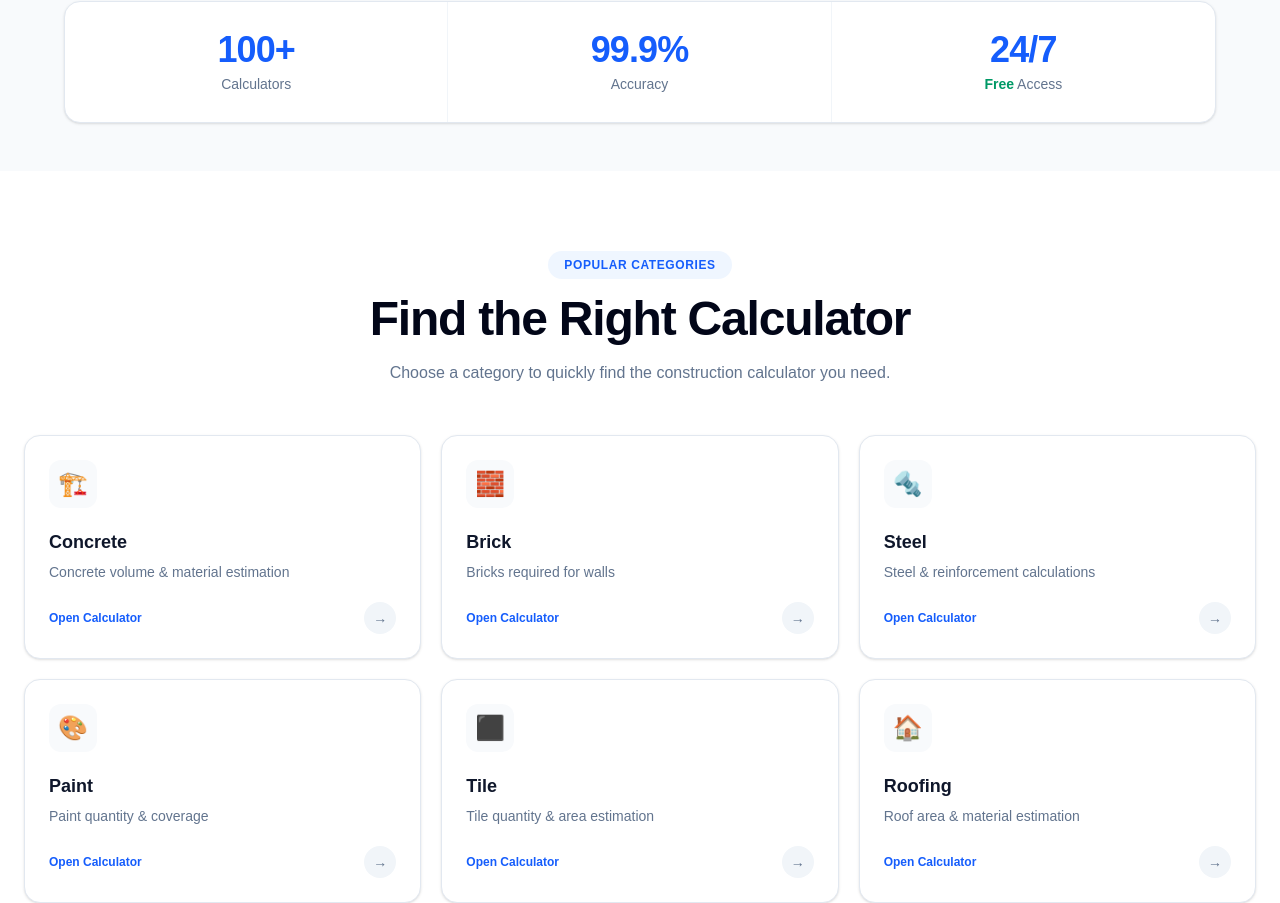
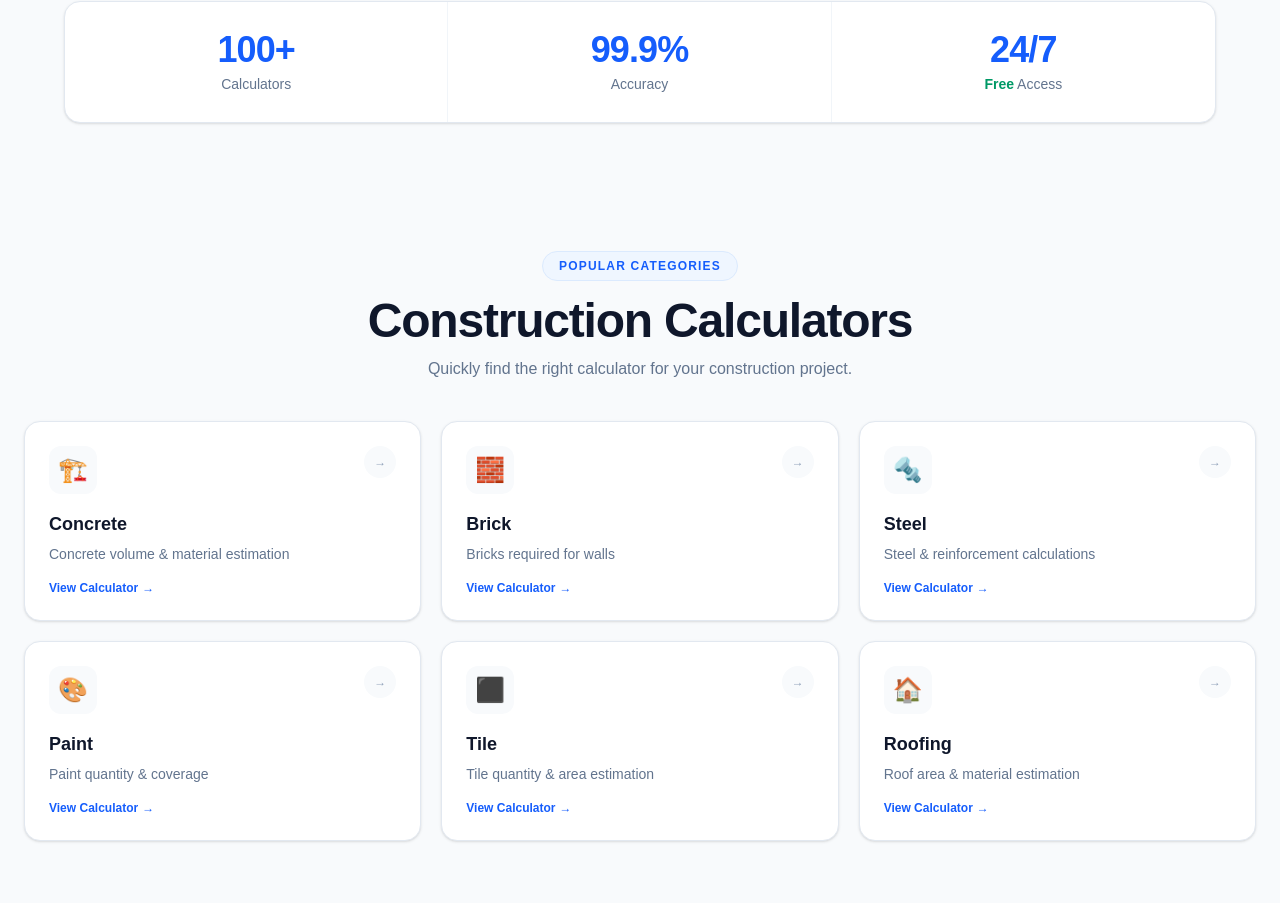
Before and after one commit to km7max-cmd/cornerspan, a Next.js app: page / in a window 1280 px wide. Shown: the part 735-1638 px from the top of the page. Built offline with nearby package versions, Linux system fonts and the light colour scheme.

Commit message:
Refactor popular categories section for calculators
Updated the section for popular categories to focus on construction calculators, including new headings, descriptions, and layout adjustments.

```diff
--- a/app/page.tsx
+++ b/app/page.tsx
@@ -109,78 +109,208 @@ export default function Home() {
 
       {/* =========================================
     POPULAR CATEGORIES
-      ========================================== */}
+========================================= */}
 
 <section
-        id="categories"
-        className="bg-white px-5 py-16 md:px-6 md:py-20"
+  id="calculators"
+  className="bg-slate-50 px-4 py-14 sm:px-6 md:py-20"
 >
-
   <div className="mx-auto max-w-7xl">
 
     {/* Section Heading */}
+    <div className="mx-auto mb-10 max-w-2xl text-center">
 
-          <div className="mx-auto mb-10 max-w-3xl text-center md:mb-12">
-
-            <span className="inline-flex rounded-full bg-blue-50 px-4 py-1.5 text-xs font-bold uppercase tracking-wider text-blue-600">
+      <span
+        className="
+          inline-flex
+          items-center
+          rounded-full
+          border border-blue-100
+          bg-blue-50
+          px-4
+          py-1.5
+          text-xs
+          font-bold
+          uppercase
+          tracking-widest
+          text-blue-600
+        "
+      >
         Popular Categories
       </span>
 
-            <h2 className="mt-4 text-3xl font-black tracking-tight text-slate-950 md:text-5xl">
-              Find the Right Calculator
+      <h2
+        className="
+          mt-4
+          text-3xl
+          font-black
+          tracking-tight
+          text-slate-900
+          sm:text-4xl
+          md:text-5xl
+        "
+      >
+        Construction Calculators
       </h2>
 
-            <p className="mx-auto mt-4 max-w-2xl text-sm leading-6 text-slate-500 md:text-base md:leading-7">
-              Choose a category to quickly find the construction
-              calculator you need.
+      <p
+        className="
+          mx-auto
+          mt-3
+          max-w-xl
+          text-sm
+          leading-6
+          text-slate-500
+          sm:text-base
+        "
+      >
+        Quickly find the right calculator for your
+        construction project.
       </p>
 
     </div>
 
     {/* Category Grid */}
-
     <div
-            id="calculators"
-            className="grid grid-cols-2 gap-4 md:grid-cols-3 md:gap-5"
+      className="
+        grid
+        grid-cols-2
+        gap-3
+        sm:gap-4
+        md:grid-cols-3
+        lg:gap-5
+      "
     >
 
       {categories.map((category) => (
         <Link
           key={category.name}
           href={category.href}
-                className="group rounded-2xl border border-slate-200 bg-white p-4 shadow-sm transition-all duration-300 hover:-translate-y-1 hover:border-blue-200 hover:shadow-lg sm:p-5 md:p-6"
+          className="
+            group
+            relative
+            overflow-hidden
+            rounded-2xl
+            border
+            border-slate-200
+            bg-white
+            p-4
+            shadow-sm
+            transition-all
+            duration-300
+            hover:-translate-y-1
+            hover:border-blue-200
+            hover:shadow-lg
+            sm:p-5
+            md:p-6
+          "
         >
 
+          {/* Top */}
+          <div className="flex items-start justify-between">
+
             {/* Icon */}
-
-                <div className="flex h-12 w-12 items-center justify-center rounded-xl bg-slate-50 text-2xl transition-all duration-300 group-hover:scale-105 group-hover:bg-blue-50">
+            <div
+              className="
+                flex
+                h-11
+                w-11
+                items-center
+                justify-center
+                rounded-xl
+                bg-slate-50
+                text-xl
+                transition-all
+                duration-300
+                group-hover:scale-105
+                group-hover:bg-blue-50
+                sm:h-12
+                sm:w-12
+                sm:text-2xl
+              "
+            >
               {category.icon}
             </div>
 
+            {/* Arrow */}
+            <div
+              className="
+                flex
+                h-7
+                w-7
+                items-center
+                justify-center
+                rounded-full
+                bg-slate-50
+                text-xs
+                text-slate-400
+                transition-all
+                duration-300
+                group-hover:bg-blue-600
+                group-hover:text-white
+                sm:h-8
+                sm:w-8
+              "
+            >
+              →
+            </div>
+
+          </div>
+
           {/* Name */}
-
-                <h3 className="mt-5 text-base font-bold text-slate-900 transition-colors group-hover:text-blue-600 md:text-lg">
+          <h3
+            className="
+              mt-4
+              text-sm
+              font-bold
+              text-slate-900
+              transition-colors
+              group-hover:text-blue-600
+              sm:text-base
+              md:text-lg
+            "
+          >
             {category.name}
           </h3>
 
           {/* Description */}
-
-                <p className="mt-1.5 line-clamp-2 text-xs leading-5 text-slate-500 md:text-sm">
+          <p
+            className="
+              mt-1.5
+              line-clamp-2
+              text-[11px]
+              leading-5
+              text-slate-500
+              sm:text-xs
+              md:text-sm
+            "
+          >
             {category.description}
           </p>
 
-                {/* Bottom */}
-
-                <div className="mt-5 flex items-center justify-between">
-
-                  <span className="text-xs font-bold text-blue-600">
-                    Open Calculator
-                  </span>
-
-                  <span className="flex h-8 w-8 items-center justify-center rounded-full bg-slate-100 text-sm text-slate-500 transition-all duration-300 group-hover:bg-blue-600 group-hover:text-white">
+          {/* Bottom Link */}
+          <div
+            className="
+              mt-4
+              flex
+              items-center
+              text-[11px]
+              font-semibold
+              text-blue-600
+              sm:text-xs
+            "
+          >
+            View Calculator
+            <span
+              className="
+                ml-1
+                transition-transform
+                duration-300
+                group-hover:translate-x-1
+              "
+            >
               →
             </span>
-
           </div>
 
         </Link>
@@ -189,7 +319,6 @@ export default function Home() {
     </div>
 
   </div>
-
 </section>
 
       {/* =========================================
```
Lines whose indentation alone changed are shown as unchanged.
